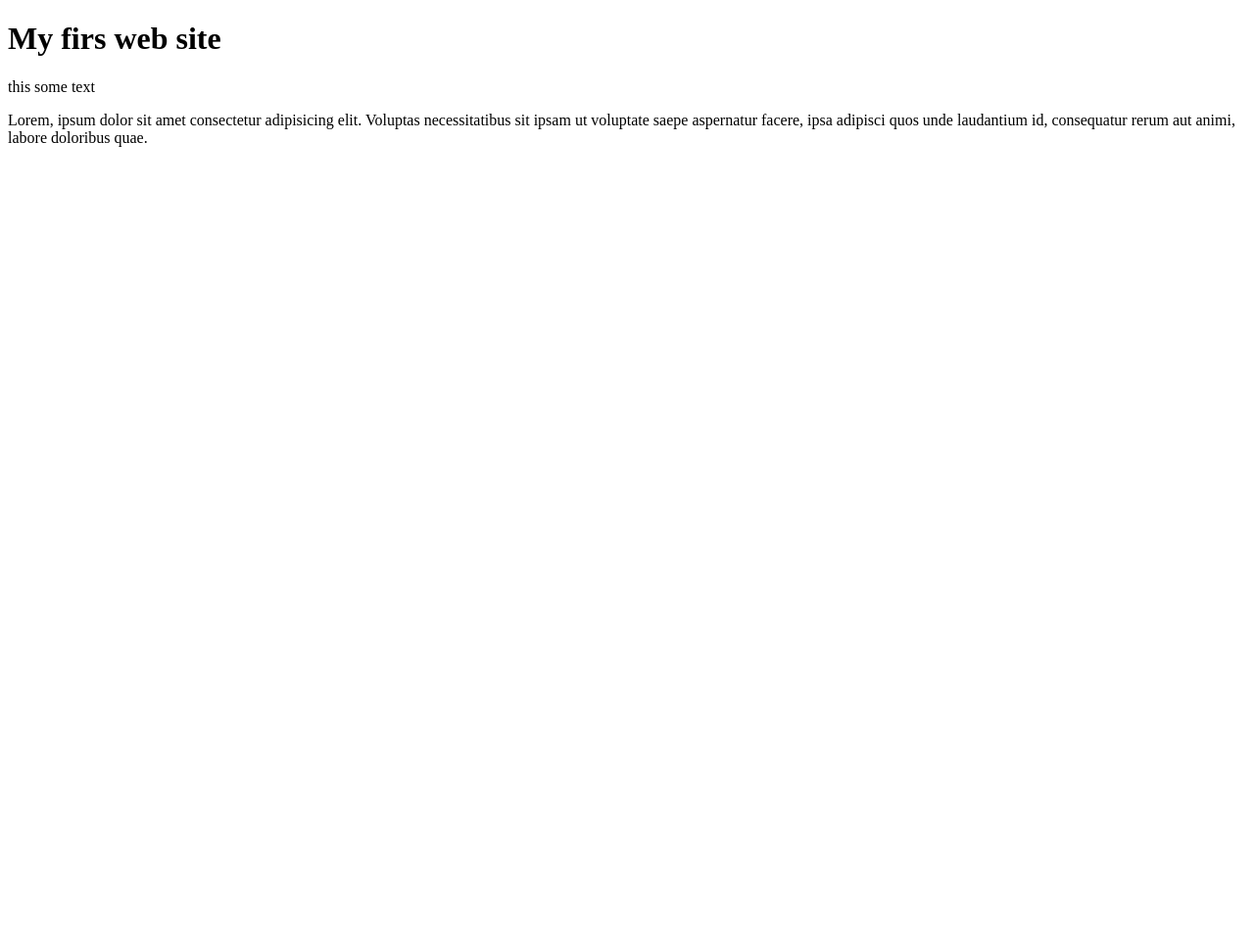
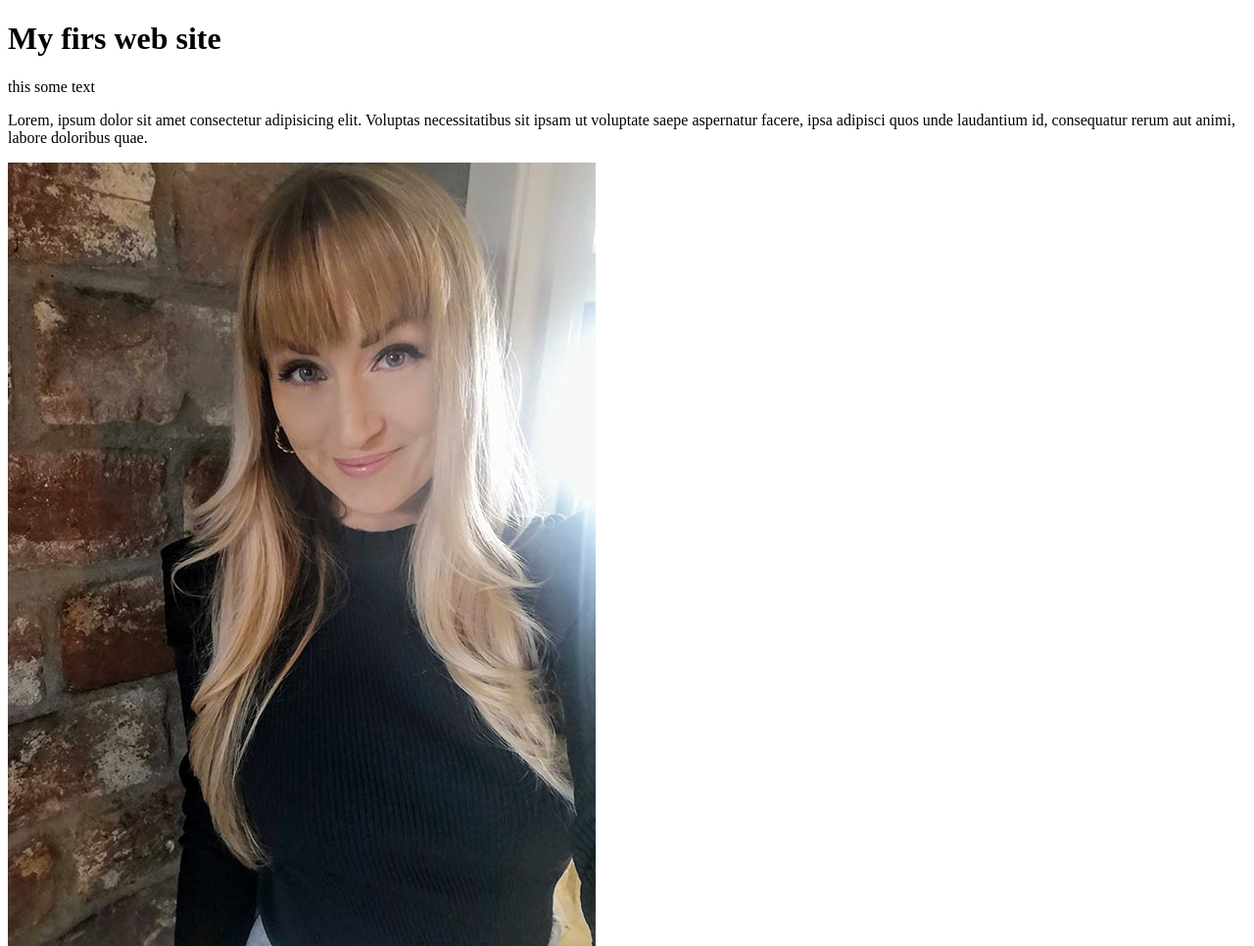
Before and after one commit to Anne-Serine/deployment-example, a plain HTML site: page index.html in a window 1280 px wide. Shown: the whole page at 98% size. Before the commit the page ends 800 px from the top, so only its background shows below. Drawn offline with Linux system fonts and the light colour scheme.

Commit message:
changed picture

```diff
--- a/index.html
+++ b/index.html
@@ -10,5 +10,6 @@
     <h1>My firs web site</h1>
     <p>this some text</p>
     <p>Lorem, ipsum dolor sit amet consectetur adipisicing elit. Voluptas necessitatibus sit ipsam ut voluptate saepe aspernatur facere, ipsa adipisci quos unde laudantium id, consequatur rerum aut animi, labore doloribus quae.</p>
+<img src="images/profilepicture_web small.jpg" alt="profile picture of Anne-Serine">
 </body>
 </html>
```
Also changed, not shown: images/profilepicture_web small.jpg (added), images/profilepicture_web.jpg (deleted).
